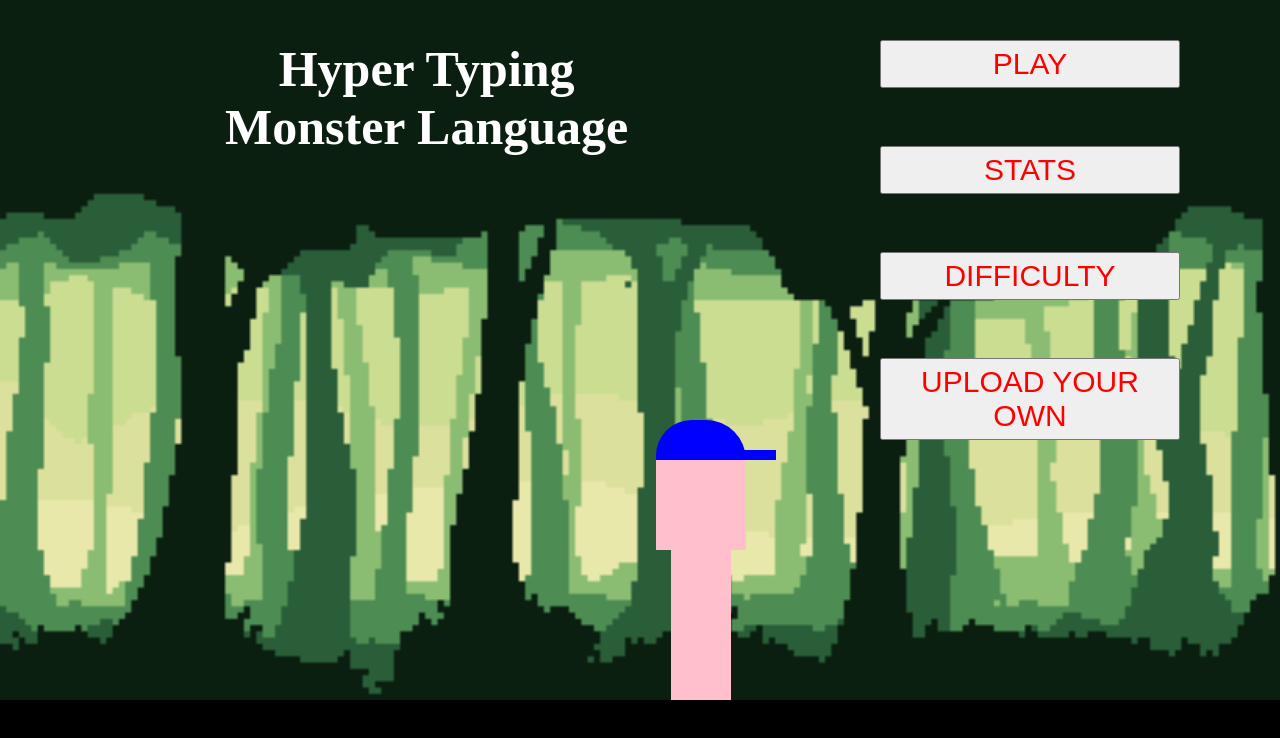
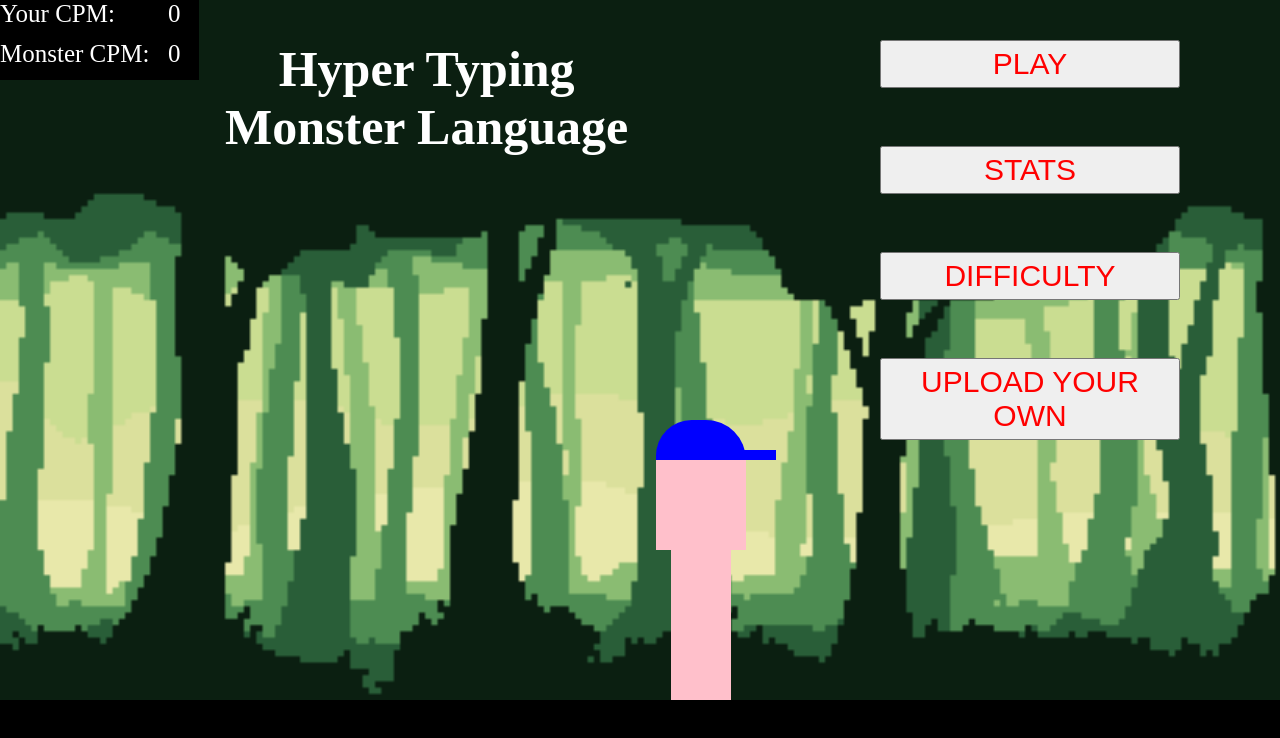
Before and after one commit to Thomas-Boi/HyperTypingMonsterLanguage, a Vue app: page /#/ in a window 1280 px wide. Shown: the top 738 px of the page. Built offline with nearby package versions, Linux system fonts and the light colour scheme.

Commit message:
Added cpm and accuracy tracking

```diff
--- /dev/null
+++ b/src/components/CPMDisplayer.vue
@@ -0,0 +1,34 @@
+<template>
+  <section class='displayer'>
+    <span>Your CPM: </span> <span class='rightSideSpan'>{{cpm}}</span>
+    <span>Monster CPM: </span><span class='rightSideSpan'>{{cpm}}</span>
+  </section>
+</template>
+
+<script>
+export default {
+  name: "CPMDisplayer",
+  props: {
+    cpm: Number,
+    inGame: Boolean
+  }
+
+}
+</script>
+
+<style scoped>
+  .displayer {
+    height: 10vh;
+    background-color: black;
+    color: white;
+    position: fixed;
+    font-size: 25px;
+    display: grid;
+    grid-template-columns: 3fr 1fr;
+    grid-template-rows: 1fr 1fr;
+  }
+
+  .rightSideSpan {
+    justify-self: center;
+  }
+</style>
--- a/src/components/TypingBox.vue
+++ b/src/components/TypingBox.vue
@@ -8,6 +8,7 @@
 </template>
 
 <script>
+const UPDATE_INTERVAL_IN_MILI = 3000
 
 export default {
   name: "TypingBox",
@@ -23,8 +24,11 @@ export default {
   data() {
     return {
       curCharIndex: 0,
-      wpm: 0,
-      mistypedCount: 0
+      mistypedCount: 0,
+      cpmUpdater: null,
+      previousIndex: 0,
+      gameStarted: false,
+      cpm: 0
     }
   },
   methods: {
@@ -49,22 +53,43 @@ export default {
         this.mistypedCount++
       }
     },
+
     scrollDown() {
       this.$refs.curChar.scrollIntoView()
     },
+
     finishGame() {
+      clearInterval(this.cpmUpdater)
+      let charCount = this.cleanedText.length
+      let totalCharType = charCount + this.mistypedCount
+      let accuracy = charCount / totalCharType
+
       let gameResult = {
-        wpm: this.wpm,
-        wordCount: this.cleanedText.length,
-        mistypedCount: this.mistypedCount,
+        charCount,
+        cpm: this.cpm,
+        accuracy,
         result: "won"
       }
       this.$emit("game-finished", gameResult)
+    },
+
+    updateCPM() {
+      let capturedCurChar = this.curCharIndex
+      let charTypedCount = capturedCurChar - this.previousIndex
+      this.previousIndex = capturedCurChar
+      let ratioOfMinToInterval = 60000 / UPDATE_INTERVAL_IN_MILI
+
+      this.cpm = charTypedCount * ratioOfMinToInterval
+      this.$emit("update-cpm", this.cpm)
     }
   },
+
   updated() {
-    if (this.inGame) {
+    // only run it once
+    if (this.inGame && !this.gameStarted) {
       this.$refs.inputArea.focus()
+      this.cpmUpdater = setInterval(this.updateCPM, UPDATE_INTERVAL_IN_MILI)
+      this.gameStarted = true
     }
   }
 }
--- a/src/views/GameFinished.vue
+++ b/src/views/GameFinished.vue
@@ -1,19 +1,16 @@
 <template>
   <div>
     <ViewButton text="Menu" target="Home"/>
-    <h1>You {{result}}</h1>
+    <h1>You {{queryObj.result}}</h1>
   </div>
 </template>
 
 <script>
 export default {
   name: "GameFinished",
-  props: {
-    gameResult: Object
-  },
   computed: {
-    result() {
-      return this.gameResult.result
+    queryObj() {
+      return this.$route.query
     }
   }
 }
--- a/src/views/Home.vue
+++ b/src/views/Home.vue
@@ -1,16 +1,21 @@
 <template>
   <div class="home" v-bind:class="{moving: mode == 'Game'}">
-    <TypingBox :text="HTMLtxt" v-bind:in-game="mode == 'Game'" v-on:game-finished="displayResultScene"/>
+    <CPMDisplayer v-bind:cpm="cpm" v-bind:in-game="mode == 'Game'"/>
+    <TypingBox :text="HTMLtxt" v-bind:in-game="mode == 'Game'"
+      v-on:game-finished="displayResultScene" v-on:update-cpm="updateCPM"/>
+
     <main class='mainArea'>
       <h1 class='title' v-bind:class="{invisible: mode == 'Game'}">
         Hyper Typing <br> Monster Language
       </h1>
+
       <ButtonSection v-bind:class="{invisible: mode == 'Game'}" v-on:play="play"/>
       <section class='game-play-section'>
         <Monster v-bind:in-game="mode == 'Game'"/>
         <Player />
         <div class='road'> </div>
       </section>
+
     </main>
   </div>
 </template>
@@ -21,6 +26,7 @@ import ButtonSection from "../components/ButtonSection"
 import Player from "../components/Player"
 import Monster from "../components/Monster"
 import TypingBox from "../components/TypingBox"
+import CPMDisplayer from "../components/CPMDisplayer"
 import HTMLText from "raw-loader!../assets/test.html"
 import router from "../router/index"
 
@@ -30,24 +36,31 @@ export default {
     ButtonSection,
     Player,
     Monster,
-    TypingBox
+    TypingBox,
+    CPMDisplayer
   },
   data() {
     return {
       mode: "Home", // can be either "Home" or "Game"
-      HTMLtxt: HTMLText
+      HTMLtxt: HTMLText,
+      cpm: 0
     }
   },
   methods: {
     play() {
       this.mode = "Game"
     },
+
     displayResultScene(gameResult) {
       // navigate to the page
       router.push({
         name: "GameFinished",
         query: gameResult
       })
+    },
+
+    updateCPM(newCPM) {
+      this.cpm = newCPM
     }
   }
 }
```
